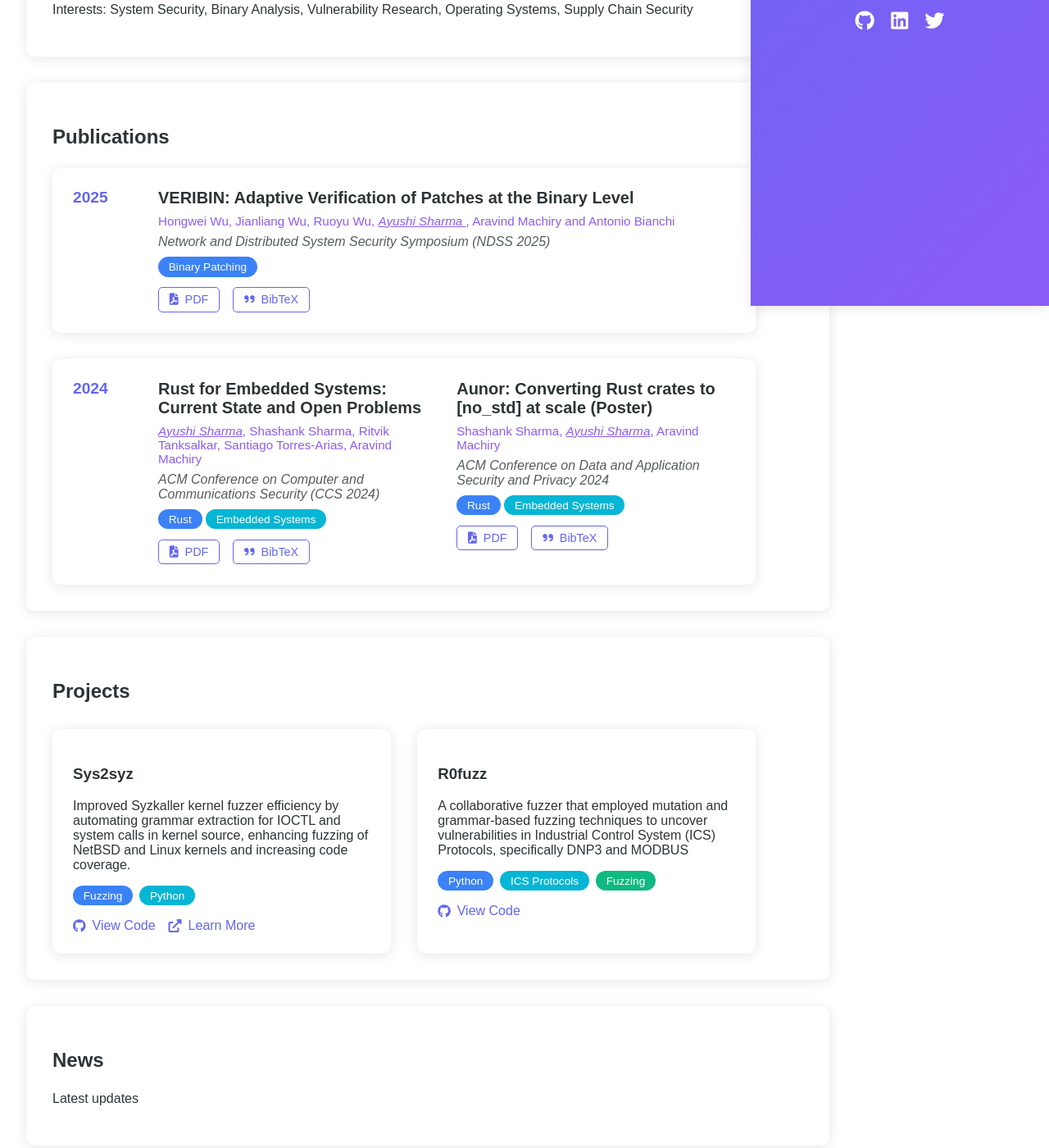
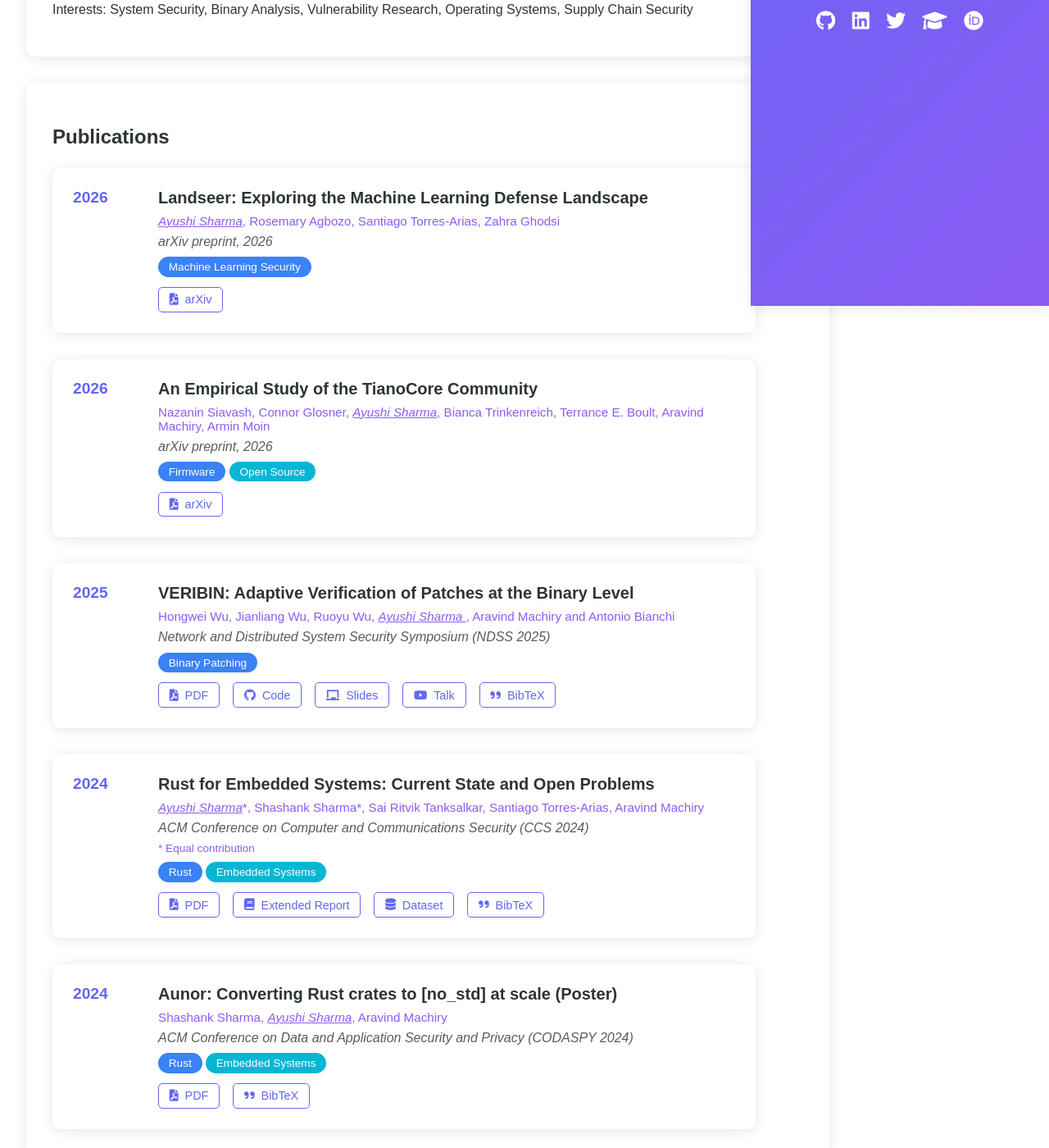
Before and after one commit to ais2397/ais2397.github.io, a plain HTML site: page index.html in a window 1280 px wide. Shown: the part 491-1891 px from the top of the page at 82% size. Drawn offline with Linux system fonts and the light colour scheme.

Commit message:
Update index.html with new meta tags and publications

```diff
--- a/index.html
+++ b/index.html
@@ -4,6 +4,7 @@
     <meta charset="UTF-8">
     <meta name="viewport" content="width=device-width, initial-scale=1.0">
     <title>Ayushi Sharma</title>
+    <meta name="description" content="Ayushi Sharma, PhD student in ECE at Purdue University working on systems security, embedded systems and Rust.">
     <link rel="stylesheet" href="https://cdnjs.cloudflare.com/ajax/libs/font-awesome/6.0.0/css/all.min.css">
     <link rel="stylesheet" href="styles.css">
     <link rel="icon" href="dhr33ti.png" type="image/icon type">
@@ -20,6 +21,10 @@
             <a href="https://github.com/ais2397"><i class="fab fa-github"></i></a>
             <a href="https://linkedin.com/in/ayushisharmax86"><i class="fab fa-linkedin"></i></a>
             <a href="https://twitter.com/dhr33ti"><i class="fab fa-twitter"></i></a>
+            <a href="https://scholar.google.com/citations?user=w5t2TS8AAAAJ" title="Google Scholar"><i class="fas fa-graduation-cap"></i></a>
+            <a href="https://orcid.org/0009-0008-8967-8016" title="ORCID"><i class="fab fa-orcid"></i></a>
+            <!-- Add your CV: upload cv.pdf to the repo, then uncomment -->
+            <!-- <a href="cv.pdf" title="CV"><i class="fas fa-file-alt"></i></a> -->
         </div>
     </div>
 
@@ -27,6 +32,7 @@
         <nav>
             <ul>
                 <li><a href="#about">About</a></li>
+                <li><a href="#publications">Publications</a></li>
                 <li><a href="#projects">Projects</a></li>
                 <!--<li><a href="#blog">Blog</a></li>-->
                 <li><a href="#news">News</a></li>
@@ -36,7 +42,7 @@
 
         <section id="about">
             <h2>About Me</h2>
-            <p> I am currently pursuing a PhD in Electrical and Computer Engineering at Purdue University, focusing on Systems Security under the guidance of esteemed professors <a href="https://machiry.github.io/">Aravind Machiry</a> and <a href="https://www.badhomb.re/">Santiago Torres</a>.
+            <p> I am currently pursuing a PhD in Electrical and Computer Engineering at Purdue University, focusing on Systems Security advised by Prof. <a href="https://machiry.github.io/">Aravind Machiry</a> and Prof. <a href="https://www.badhomb.re/">Santiago Torres-Arias</a>.
             </p>
             <p>My research interests lie in the intersection of systems security, embedded systems, and machine learning. I am passionate about developing secure and efficient systems that can be deployed in real-world scenarios.
             </p>
@@ -51,6 +57,37 @@
             <h2>Publications</h2>
             <div class="publications-list">
                 <div class="publication-card">
+                    <div class="pub-year">2026</div>
+                    <div class="pub-content">
+                        <h3>Landseer: Exploring the Machine Learning Defense Landscape</h3>
+                        <p class="authors"><span class="highlight" style="text-decoration: underline; font-style: italic;">Ayushi Sharma</span>, Rosemary Agbozo, Santiago Torres-Arias, Zahra Ghodsi</p>
+                        <p class="venue">arXiv preprint, 2026</p>
+                        <div class="pub-tags">
+                            <span class="tag">Machine Learning Security</span>
+                        </div>
+                        <div class="pub-links">
+                            <a href="https://arxiv.org/abs/2605.27148" class="pub-link"><i class="fas fa-file-pdf"></i> arXiv</a>
+                        </div>
+                    </div>
+                </div>
+
+                <div class="publication-card">
+                    <div class="pub-year">2026</div>
+                    <div class="pub-content">
+                        <h3>An Empirical Study of the TianoCore Community</h3>
+                        <p class="authors">Nazanin Siavash, Connor Glosner, <span class="highlight" style="text-decoration: underline; font-style: italic;">Ayushi Sharma</span>, Bianca Trinkenreich, Terrance E. Boult, Aravind Machiry, Armin Moin</p>
+                        <p class="venue">arXiv preprint, 2026</p>
+                        <div class="pub-tags">
+                            <span class="tag">Firmware</span>
+                            <span class="tag">Open Source</span>
+                        </div>
+                        <div class="pub-links">
+                            <a href="https://arxiv.org/abs/2608.23280" class="pub-link"><i class="fas fa-file-pdf"></i> arXiv</a>
+                        </div>
+                    </div>
+                </div>
+
+                <div class="publication-card">
                     <div class="pub-year">2025</div>
                     <div class="pub-content">
                         <h3>VERIBIN: Adaptive Verification of Patches at the Binary Level</h3>
@@ -60,7 +97,10 @@
                             <span class="tag">Binary Patching</span>
                         </div>
                         <div class="pub-links">
-                            <a href="https://github.com/purseclab/VeriBin/blob/main/VeriBin.pdf" class="pub-link"><i class="fas fa-file-pdf"></i> PDF</a>
+                            <a href="https://www.ndss-symposium.org/ndss-paper/veribin-adaptive-verification-of-patches-at-the-binary-level/" class="pub-link"><i class="fas fa-file-pdf"></i> PDF</a>
+                            <a href="https://github.com/purseclab/VeriBin" class="pub-link"><i class="fab fa-github"></i> Code</a>
+                            <a href="https://www.ndss-symposium.org/wp-content/uploads/11B-s0359-Wu.pdf" class="pub-link"><i class="fas fa-chalkboard"></i> Slides</a>
+                            <a href="https://www.youtube.com/watch?v=1rlh8esIElM" class="pub-link"><i class="fab fa-youtube"></i> Talk</a>
                             <button class="pub-link bibtex-btn" onclick="toggleBibtex(this)">
                                 <i class="fas fa-quote-right"></i> BibTeX
                             </button>
@@ -81,14 +121,17 @@
                     <div class="pub-year">2024</div>
                     <div class="pub-content">
                         <h3>Rust for Embedded Systems: Current State and Open Problems</h3>
-                        <p class="authors"><span class="highlight" style="text-decoration: underline; font-style: italic;">Ayushi Sharma</span>, Shashank Sharma, Ritvik Tanksalkar, Santiago Torres-Arias, Aravind Machiry</p>
+                        <p class="authors"><span class="highlight" style="text-decoration: underline; font-style: italic;">Ayushi Sharma</span>*, Shashank Sharma*, Sai Ritvik Tanksalkar, Santiago Torres-Arias, Aravind Machiry</p>
                         <p class="venue">ACM Conference on Computer and Communications Security (CCS 2024)</p>
+                        <p class="authors" style="font-size: 0.85em;">* Equal contribution</p>
                         <div class="pub-tags">
                             <span class="tag">Rust</span>
                             <span class="tag">Embedded Systems</span>
                         </div>
                         <div class="pub-links">
                             <a href="rustembedded.pdf" class="pub-link"><i class="fas fa-file-pdf"></i> PDF</a>
+                            <a href="https://arxiv.org/abs/2311.05063" class="pub-link"><i class="fas fa-book"></i> Extended Report</a>
+                            <a href="https://zenodo.org/records/12775715" class="pub-link"><i class="fas fa-database"></i> Dataset</a>
                             <button class="pub-link bibtex-btn" onclick="toggleBibtex(this)">
                                 <i class="fas fa-quote-right"></i> BibTeX
                             </button>
@@ -113,10 +156,14 @@
                             }</code></pre>
                         </div>
                     </div>
+                </div>
+
+                <div class="publication-card">
+                    <div class="pub-year">2024</div>
                 <div class="pub-content">
                     <h3>Aunor: Converting Rust crates to [no_std] at scale (Poster)</h3>
                     <p class="authors">Shashank Sharma, <span class="highlight" style="text-decoration: underline; font-style: italic;">Ayushi Sharma</span>, Aravind Machiry</p>
-                    <p class="venue">ACM Conference on Data and Application Security and Privacy 2024</p>
+                    <p class="venue">ACM Conference on Data and Application Security and Privacy (CODASPY 2024)</p>
                     <div class="pub-tags">
                         <span class="tag">Rust</span>
                         <span class="tag">Embedded Systems</span>
@@ -192,17 +239,23 @@
 
         <section id="news">
             <h2>News</h2>
-            <p>Latest updates</p>
+            <ul class="news-list">
+                <li><strong>Aug 2026</strong> &mdash; Preprint: <a href="https://arxiv.org/abs/2608.23280">An Empirical Study of the TianoCore Community</a>.</li>
+                <li><strong>May 2026</strong> &mdash; Preprint: <a href="https://arxiv.org/abs/2605.27148">Landseer: Exploring the Machine Learning Defense Landscape</a>.</li>
+                <li><strong>Feb 2025</strong> &mdash; <a href="https://www.ndss-symposium.org/ndss-paper/veribin-adaptive-verification-of-patches-at-the-binary-level/">VeriBin</a> presented at NDSS 2025, San Diego.</li>
+                <li><strong>Oct 2024</strong> &mdash; <a href="https://doi.org/10.1145/3658644.3690275">Rust for Embedded Systems</a> published at ACM CCS 2024, Salt Lake City.</li>
+                <li><strong>2024</strong> &mdash; Aunor poster at ACM CODASPY 2024, Porto.</li>
+            </ul>
         </section>
 
         <section id="contact">
             <h2>Contact</h2>
-            <p>Email: ayushi.inbox@gmail.com</p>
+            <p>Email: sharm616 [at] purdue [dot] edu &middot; ayushi.inbox [at] gmail [dot] com</p>
             <p>GitHub: <a href="https://github.com/ais2397">github.com/ais2397</a></p>
         </section>
 
         <footer>
-            <p>&copy; 2025. All rights reserved.</p>
+            <p>Last updated: November 2026</p>
         </footer>
     </div>
     <script src="script.js"></script>
```
